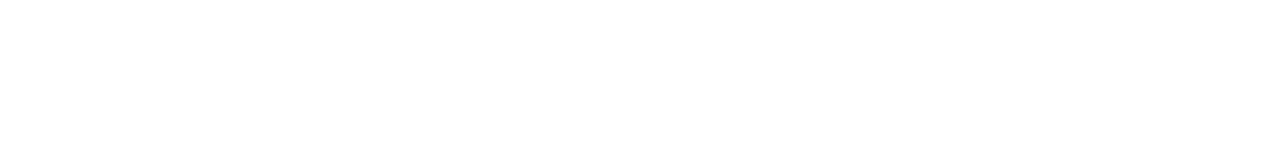
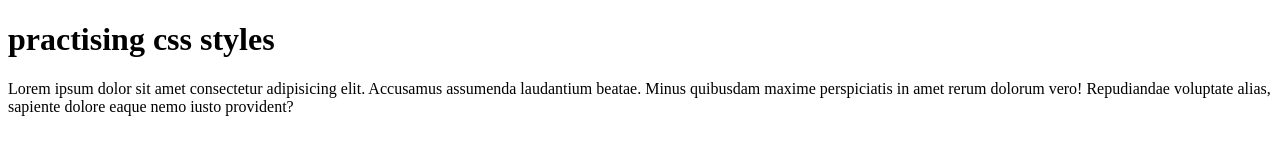
Before and after one commit to loicelaura/alx_html_css, a plain HTML site: page index.html in a window 1280 px wide. Drawn offline with Linux system fonts and the light colour scheme.

Commit message:
added text

```diff
--- a/index.html
+++ b/index.html
@@ -5,7 +5,10 @@
     <meta name="viewport" content="width=device-width, initial-scale=1.0">
     <title>Responsive Web Design</title>
 </head>
-<body>
+<body class="works_on_smartphone">
+    <h1>practising css styles</h1>
+    <p>Lorem ipsum dolor sit amet consectetur adipisicing elit. Accusamus assumenda laudantium beatae. Minus quibusdam maxime perspiciatis in amet rerum dolorum vero!
+         Repudiandae voluptate alias, sapiente dolore eaque nemo iusto provident?</p>
 
 </body>
 </html>
```
